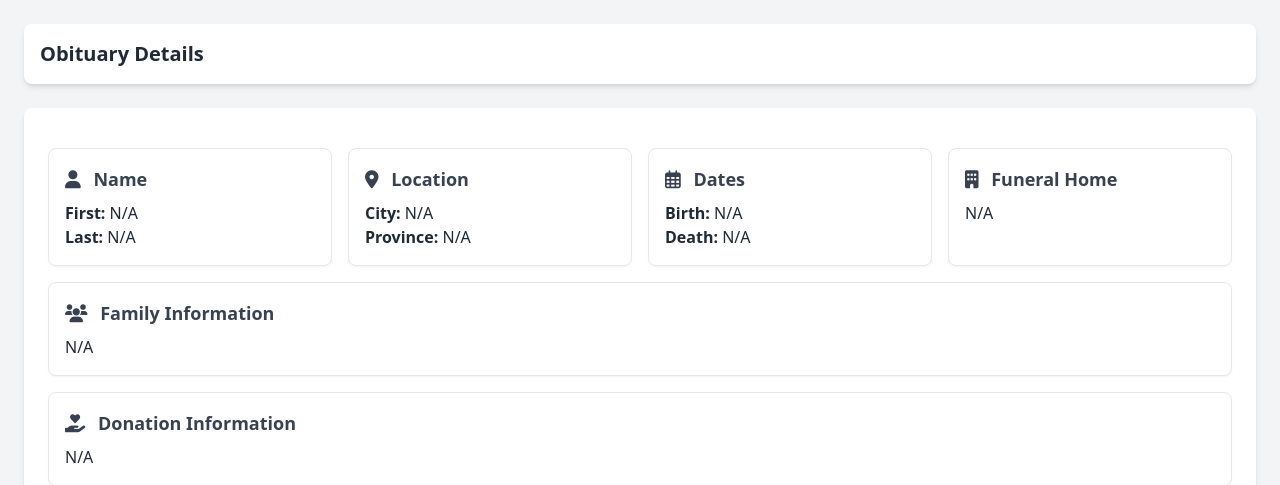
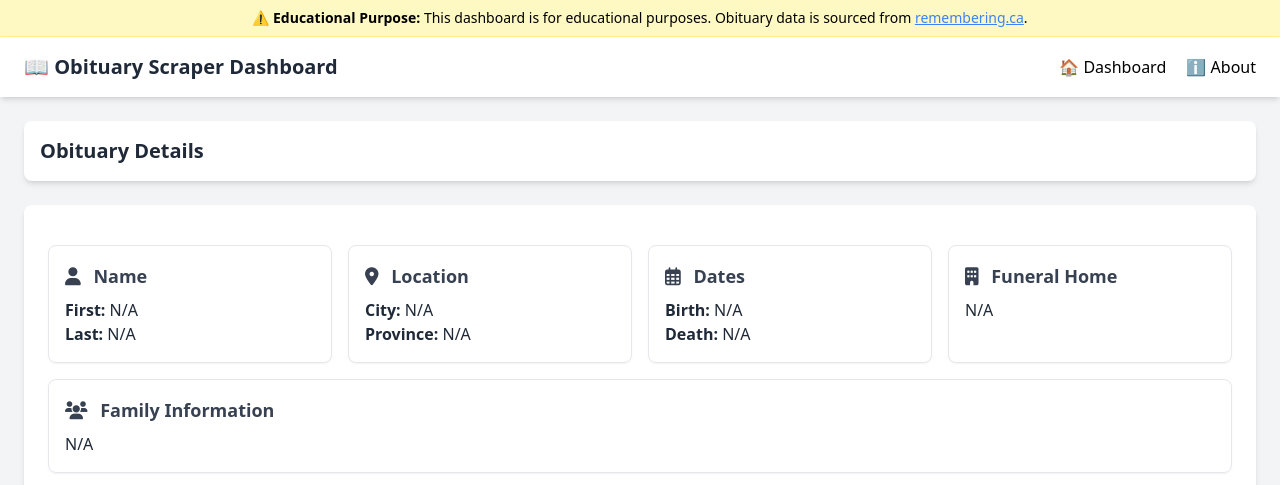
Before and after one commit to Ayush-HydraProjects/rememberingScrapper, a Flask app: template templates/obituary_detail.html in a window 1280 px wide. Shown: the top 485 px of the page. Run offline with Flask 3, Linux system fonts and the light colour scheme; the template is opened without the code that fills it, so the values that code supplies are empty; some libraries are stand-ins or nearby versions.

Commit message:
detail page header addition

```diff
--- a/templates/dashboard.html
+++ b/templates/dashboard.html
@@ -30,7 +30,7 @@
         <div class="text-xl font-bold text-gray-800">📖 Obituary Scraper Dashboard</div>
         <nav class="space-x-4">
             <a href="/" class="hover:text-gray-600">🏠 Dashboard</a>
-            <a href="/settings" class="hover:text-gray-600">⚙️ Settings</a>
+<!--            <a href="/settings" class="hover:text-gray-600">⚙️ Settings</a>-->
             <a href="/about" class="hover:text-gray-600">ℹ️ About</a>
         </nav>
     </div>
--- a/templates/obituary_detail.html
+++ b/templates/obituary_detail.html
@@ -11,6 +11,22 @@
           crossorigin="anonymous" referrerpolicy="no-referrer"/>
 </head>
 <body class="bg-gray-100">
+<!-- Announcement Bar -->
+<div class="bg-yellow-100 border-b border-yellow-200 text-sm px-4 py-2 text-center">
+    ⚠️ <strong class="font-semibold">Educational Purpose:</strong> This dashboard is for educational purposes. Obituary data is sourced from <a href="https://www.remembering.ca/" target="_blank" class="underline text-blue-500">remembering.ca</a>.
+</div>
+
+<!-- Header -->
+<header class="bg-white shadow-md py-4">
+    <div class="container mx-auto px-6 flex justify-between items-center">
+        <div class="text-xl font-bold text-gray-800">📖 Obituary Scraper Dashboard</div>
+        <nav class="space-x-4">
+            <a href="/" class="hover:text-gray-600">🏠 Dashboard</a>
+<!--            <a href="/settings" class="hover:text-gray-600">⚙️ Settings</a>-->
+            <a href="/about" class="hover:text-gray-600">ℹ️ About</a>
+        </nav>
+    </div>
+</header>
 
 <div class="container mx-auto p-6">
     <header class="bg-white shadow-md p-4 mb-6 rounded-lg text-xl font-semibold text-gray-800">
```
